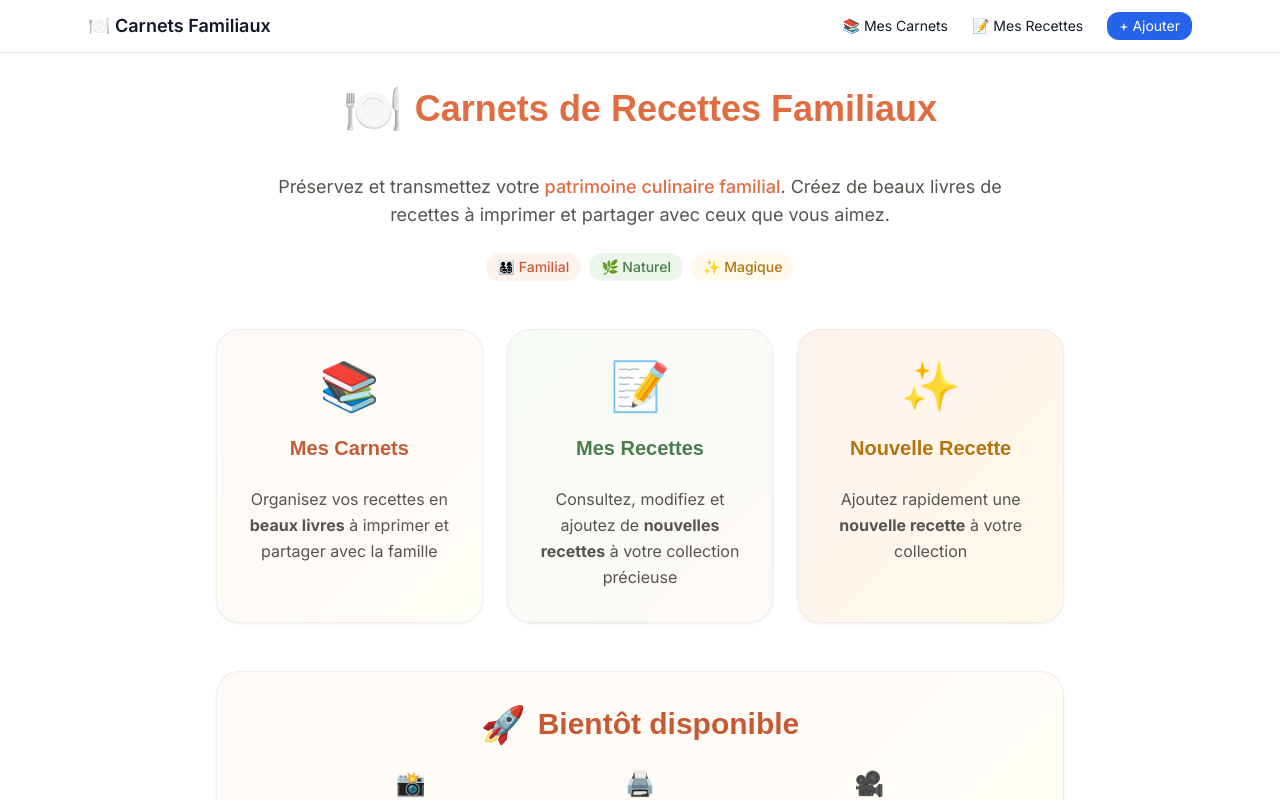
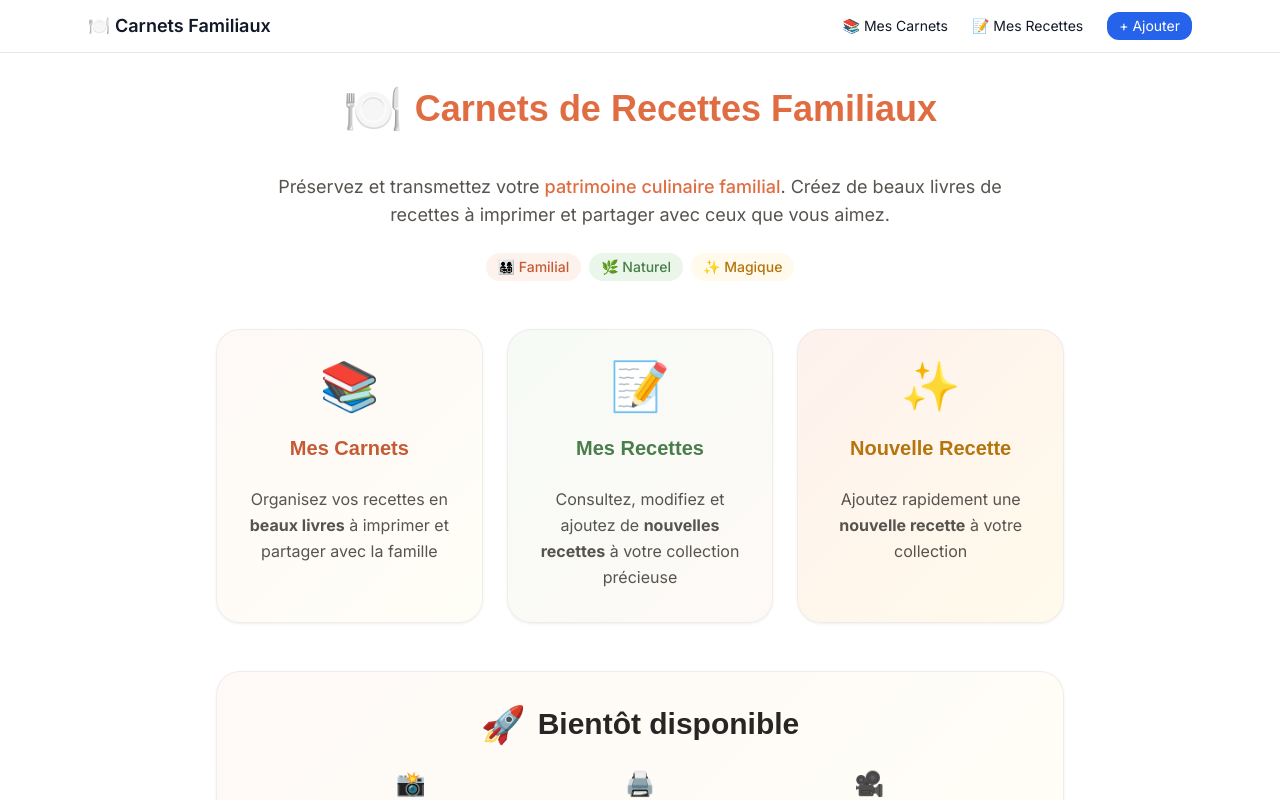
Before and after one commit to oliviertgpls-tech/Fdt-2, a Next.js app: page / in a window 1280 px wide. Shown: the top 800 px of the page. Built offline with nearby package versions, Linux system fonts and the light colour scheme.

Commit message:
Update page.tsx

```diff
--- a/app/page.tsx
+++ b/app/page.tsx
@@ -75,7 +75,7 @@ export default function HomePage() {
         <div className="space-content max-w-2xl mx-auto">
           <div className="flex items-center justify-center gap-3 mb-4">
             <div className="text-4xl">🚀</div>
-            <h2 className="text-display text-responsive-lg text-primary-700">
+            <h2 className="text-display text-responsive-lg text-neutral-800">
               Bientôt disponible
             </h2>
           </div>
```
